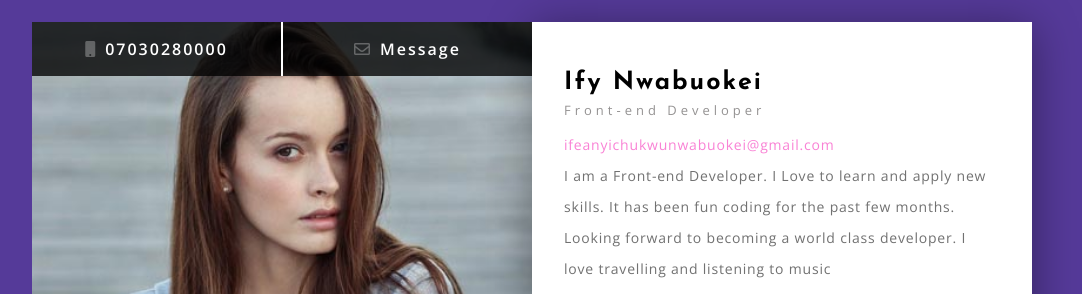
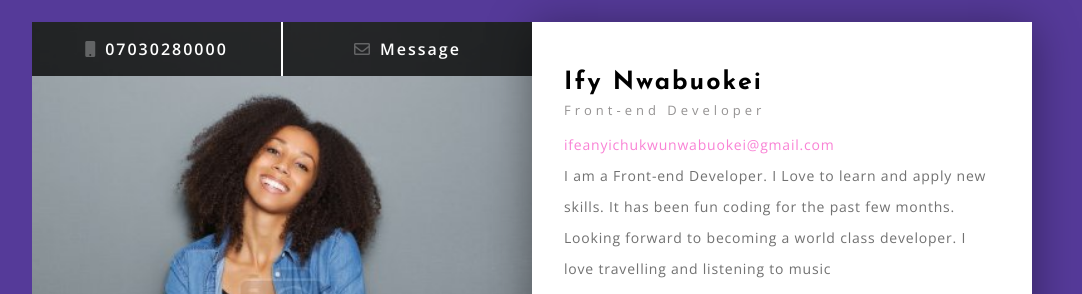
Before and after one commit to ifylala/ProfileTask, a plain HTML site: page index.html in a window 1280 px wide. Shown: the part 150-444 px from the top of the page, without its empty margins (108-1190 px from the left). Drawn offline with nearby package versions, Linux system fonts and the light colour scheme.

Commit message:
first commit

```diff
--- a/css/style.css
+++ b/css/style.css
@@ -262,7 +262,7 @@ h1 {
 .left-section {
     flex-basis: 50%;
     -webkit-flex-basis: 50%;
-    background: url(../images/left.jpg)no-repeat 0px 0px;
+    background: url(../images/pix.jpg)no-repeat 0px 0px;
     background-size: cover;
     -webkit-background-size: cover;
     -moz-background-size: cover;
```
Also changed, not shown: images/left.jpg (deleted), images/pix.jpg (added).
